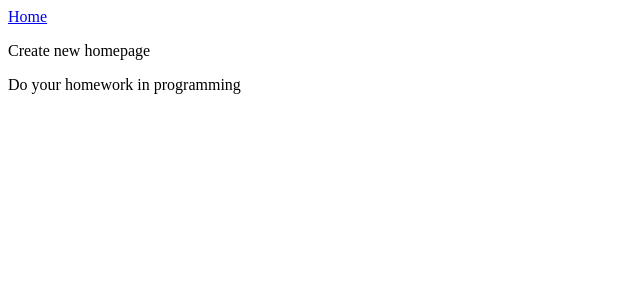
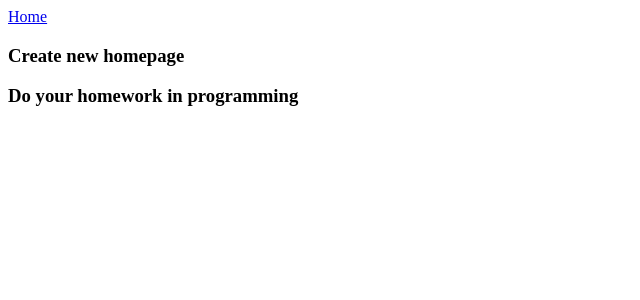
Before and after one commit to bahhtee17/planner, a Vue app: page / in a window 1280 px wide. Shown: the top 300 px of the page, without its empty margins (0-640 px from the left). Built offline with nearby package versions, Linux system fonts and the light colour scheme; data requests are answered from the project's data file.

Commit message:
added new component

```diff
--- /dev/null
+++ b/src/components/SingleProject.vue
@@ -0,0 +1,18 @@
+<template>
+ <div class="container">
+     <div class="action">
+        <h3>{{project.title}}</h3>
+     </div>
+ </div>
+</template>
+
+<script>
+export default {
+    props: ['project']
+
+}
+</script>
+
+<style>
+
+</style>
--- a/src/views/Home.vue
+++ b/src/views/Home.vue
@@ -2,7 +2,7 @@
 <div class="home">
   <div v-if="projects.length">
     <div v-for="project in projects" :key="project.id">
-        <p>{{project.title}}</p>
+       <single-project :project="project"></single-project>
     </div>
   </div>
 
@@ -10,12 +10,12 @@
 </template>
 
 <script>
-
+import SingleProject from '../components/SingleProject.vue'
 
 export default {
   name: 'Home',
   components: {
-
+     SingleProject
   },
   data(){
     return{
```
